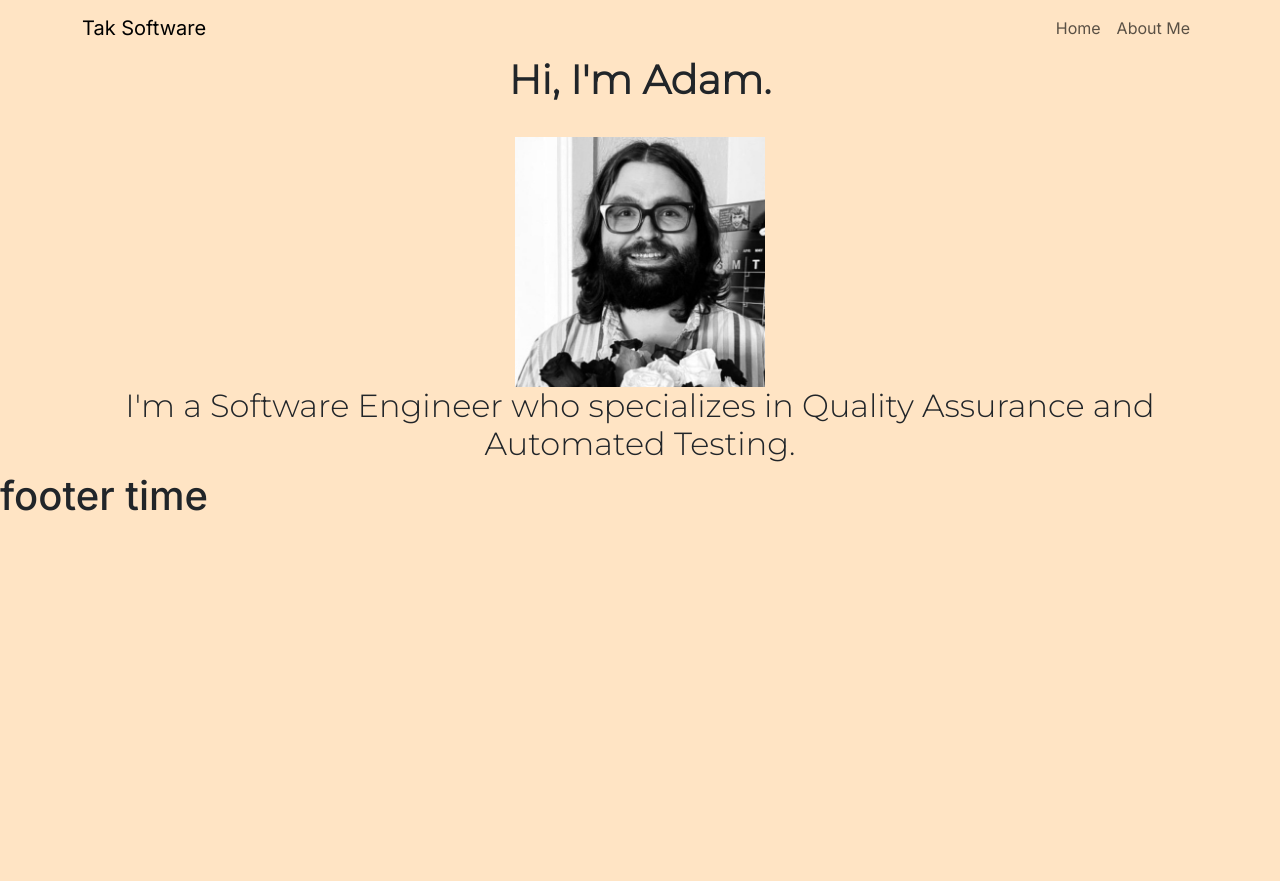
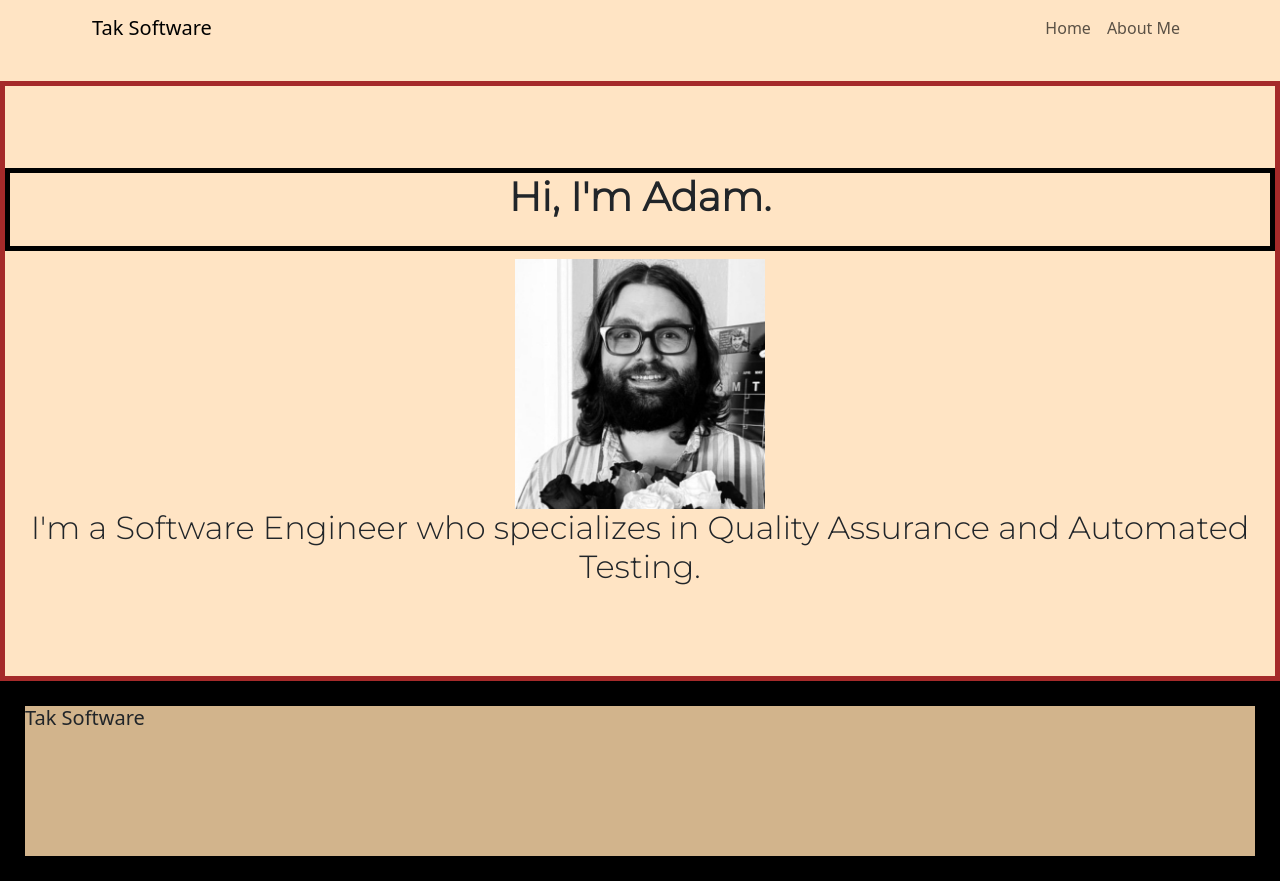
Before and after one commit to AdamDTak2112/AdamDTak2112.github.io, a Next.js app: page / in a window 1280 px wide. Before the commit the page ends 800 px from the top, so only its background shows below. Built offline with nearby package versions, Linux system fonts and the light colour scheme.

Commit message:
fixed styling imports

```diff
--- /dev/null
+++ b/src/app/footer.js
@@ -0,0 +1,15 @@
+import Container from 'react-bootstrap/Container';
+import styles from './footer.module.css';
+
+export default function Footer(){
+    return (
+        <footer>
+        <div className={styles.footerContainer}>
+            <div className='branding'>
+                <h5 className='brand-name'>Tak Software</h5>
+            </div>
+
+        </div>
+        </footer>
+    );
+}
--- /dev/null
+++ b/src/app/footer.module.css
@@ -0,0 +1,15 @@
+
+
+.brand-name {
+    align-self: flex-start;
+}
+
+.footerContainer {
+    background-color: tan;
+    height:200px;
+   min-width: 900px;
+    border: 25px solid black;
+    display: flex;
+    margin-top: auto;
+
+}
--- a/src/app/globals.css
+++ b/src/app/globals.css
@@ -2,6 +2,15 @@
 
 body {
   background-color: bisque;
+  display: flex;
+  min-height: 100vh;
+}
+
+.macro-container {
+ /* display: flex;
+  flex-direction: column;
+  justify-content: space-between;
+  align-items: center; */
 }
 
 #brand {
--- a/src/app/header.js
+++ b/src/app/header.js
@@ -2,13 +2,13 @@
 import Container from 'react-bootstrap/Container';
 import Navbar from 'react-bootstrap/Navbar';
 import Nav from 'react-bootstrap/Nav';
-import './header.module.css';
+import styles from './header.module.css';
 
 
 export default function Header(){
     return (
         <Navbar expand="lg">
-            <Container id='nav-container'>
+            <Container id={styles.navContainer}>
                 <Navbar.Brand id='brand' href='/'>Tak Software</Navbar.Brand>
                 <Nav>
                     <Nav.Item>
--- a/src/app/header.module.css
+++ b/src/app/header.module.css
@@ -1,5 +1,7 @@
 
-#nav-container {
+#navContainer {
     margin-left: 5rem;
     margin-right: 5rem;
+    display: flex;
+    justify-content: space-between;
 }
--- a/src/app/layout.js
+++ b/src/app/layout.js
@@ -1,7 +1,7 @@
-import './globals.css'
+import './globals.css';
 import { Inter } from 'next/font/google';
 import Header from './header';
-import Footer from '../components/footer';
+import Footer from './footer';
 
 const inter = Inter({ subsets: ['latin'] })
 
@@ -14,10 +14,12 @@ export default function RootLayout({ children }) {
   return (
     <html lang="en">
 
-      <body className={inter.className}>
-        <Header/>
-        {children}
-        <Footer/>
+      <body>
+        <div className="macro-container">
+          <Header/>
+          {children}
+          <Footer/>
+        </div>
       </body>
     </html>
   )
--- a/src/app/page.js
+++ b/src/app/page.js
@@ -1,4 +1,4 @@
-import './page.module.css';
+import styles from './page.module.css';
 import Image from 'next/image';
 import { Montserrat } from 'next/font/google';
 
@@ -13,9 +13,9 @@ export default function HomePage() {
 
     return (
         <div className={montserrat.className} id="app">
-            <div className="container">
-                <div id="salutation">
-                    <h1 id="hello">Hi, I'm Adam.</h1>
+            <div className={styles.container}>
+                <div id={styles.salutation}>
+                    <h1 id={styles.hello}>Hi, I'm Adam.</h1>
                     <Image
                         src={imageSource}
                         width={250}
--- a/src/app/page.module.css
+++ b/src/app/page.module.css
@@ -8,8 +8,8 @@
   display: flex;
   flex-direction: column;
   align-items: center;
-  height: 700px;
-  border: 25px solid;
+  height: 75vh;
+  border: 5px solid brown;
   margin-top: 25px;
   justify-content: center;
 }
@@ -17,6 +17,7 @@
 #hello {
   padding-bottom: 25px;
   font-weight: bold;
+  border: 5px solid black
 }
 
 #salutation {
--- a/src/components/footer.js
+++ /dev/null
@@ -1,7 +0,0 @@
-import Container from 'react-bootstrap/Container';
-
-export default function Footer(){
-    return (
-        <h1>footer time</h1>
-    )
-}
```
